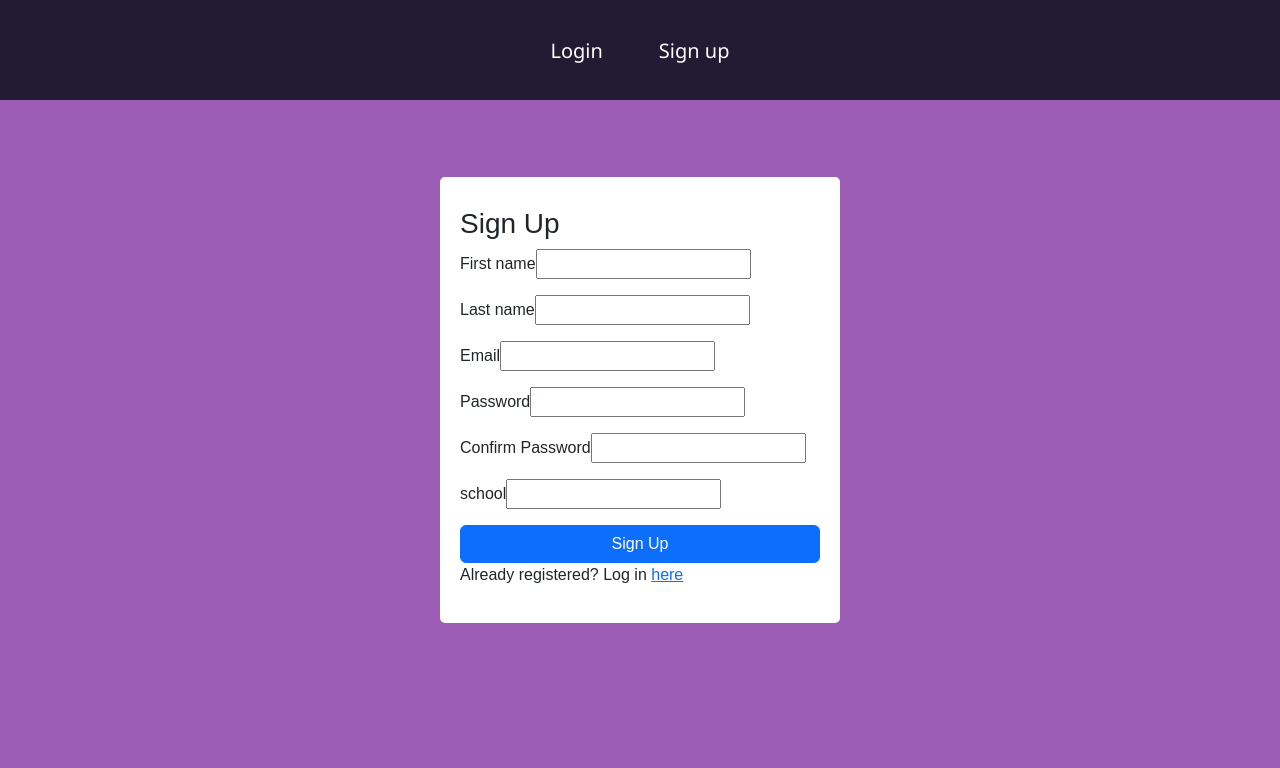
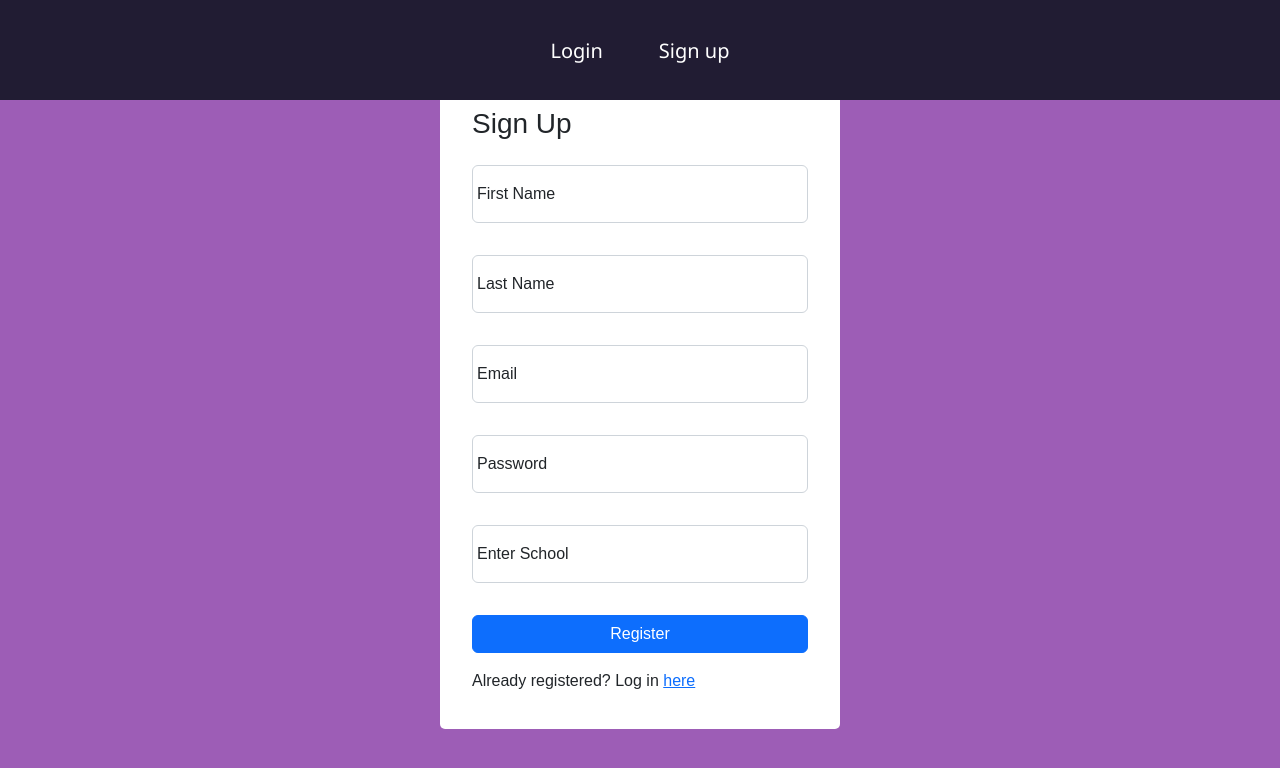
Before and after one commit to Breaking-Binary/WebApp, a React (Create React App) app: page /sign-up in a window 1280 px wide. Shown: the top 768 px of the page. Built offline with nearby package versions, Linux system fonts and the light colour scheme.

Commit message:
Finished styling of Sign-Up Page

```diff
--- a/src/pages/Login.js
+++ b/src/pages/Login.js
@@ -16,12 +16,11 @@ export default function Login() {
         Axios.get("http://localhost:4000/api/users").then((res) => {
             setUsers(res.data);
             console.log(res.data);
-            console.log("REMOVE THE ABOVE LINE OF CODE BEFORE LAUNCH");
         });
     }, []);
 
     // Handles input changes in text fields
-    const handleInputChange = (event) => {
+    const handleChange = (event) => {
         const target = event.target;
         const value =
             target.type === "customCheck1" ? target.checked : target.value;
@@ -36,7 +35,8 @@ export default function Login() {
     };
 
     // Handles submit button press
-    const handleSubmit = () => {
+    const handleSubmit = (event) => {
+        event.preventDefault()
         loginValidation();
     };
 
@@ -100,25 +100,25 @@ export default function Login() {
                                 <input className="form-control"
                                        type="email"
                                        name="email"
-                                       id="login_email"
+                                       id="loginEmail"
                                        placeholder="Enter email"
                                        value={email}
                                        pattern="[a-zA-Z0-9!#$%&amp;'*+\/=?^_`{|}~.-]+@[a-zA-Z0-9-]+(\.[a-zA-Z0-9-]+)+"
-                                       onChange={handleInputChange}
+                                       onChange={handleChange}
                                        required/>
-                                <label className="form-label" htmlFor="login_email">Email</label>
+                                <label className="form-label" htmlFor="loginEmail">Email</label>
                                 <div className="invalid-feedback">Not a valid email.</div>
                             </div>
                             <div className="form-floating mb-3">
                                 <input className="form-control"
                                        type="password"
                                        name="password"
-                                       id="login_password"
+                                       id="loginPassword"
                                        placeholder="Enter password"
                                        value={password}
-                                       onChange={handleInputChange}
+                                       onChange={handleChange}
                                        required/>
-                                <label className="form-label" htmlFor="login_password">Password</label>
+                                <label className="form-label" htmlFor="loginPassword">Password</label>
                                 <div className="invalid-feedback">Please enter a password.</div>
                             </div>
                             <div className="col-12">
@@ -126,9 +126,10 @@ export default function Login() {
                                     <input className="form-check-input"
                                            type="checkbox"
                                            value=""
-                                           id="login_remember_me"
+                                           id="loginRememberMe"
+                                           onChange={handleChange}
                                            formNoValidate="formNoValidate"/>
-                                    <label className="form-check-label" htmlFor="login_remember_me">Remember me</label>
+                                    <label className="form-check-label" htmlFor="loginRememberMe">Remember me</label>
                                 </div>
                             </div>
                             <div className="d-grid">
--- a/src/pages/SignUp.js
+++ b/src/pages/SignUp.js
@@ -8,7 +8,6 @@ export const SignUp = () => {
         lastname: "",
         email: "",
         password: "",
-        confirmPassword: "",
         school: "",
         courses: [],
     });
@@ -21,7 +20,6 @@ export const SignUp = () => {
 
     const handleSubmit = (event) => {
         event.preventDefault();
-        alert(inputs);
         console.log(inputs);
         axios
             .post(`http://localhost:4000/api/users`, {
@@ -36,82 +34,97 @@ export const SignUp = () => {
             });
     };
 
+    function validateFormInputs() {
+        // Fetch all the forms we want to apply custom Bootstrap validation styles to
+        let forms = document.querySelectorAll('.needs-validation')
+
+        // Loop over them and prevent submission
+        Array.prototype.slice.call(forms)
+            .forEach(function (form) {
+                form.addEventListener('submit', function (event) {
+                    if (!form.checkValidity()) {
+                        event.preventDefault()
+                        event.stopPropagation()
+                    }
+                    form.classList.add('was-validated')
+                }, false)
+            })
+    }
+
     return (
         <div className="App">
             <LoginNavBar/>
             <div className="auth-wrapper">
                 <div className="auth-inner">
-                    <form onSubmit={handleSubmit}>
+                    <div className="container-lg mt-3">
+                        <form className="row g-3 needs-validation" onSubmit={handleSubmit} noValidate>
                             <h3>Sign Up</h3>
-                        <div className="mb-3">
-                            <label>
-                                First name
-                                <input
+                            <div className="form-floating mb-3">
+                                <input className="form-control"
                                        type="text"
                                        name="firstname"
-                                    value={inputs.firstname || ""}
+                                       id="signupFirstname"
+                                       placeholder="Enter first name"
+                                       value={inputs.firstname}
                                        onChange={handleChange}
-                                />
-                            </label>
+                                       required/>
+                                <label className="form-label" htmlFor="signupFirstname">First Name</label>
+                                <div className="invalid-feedback">Please enter a first name.</div>
                             </div>
-                        <div className="mb-3">
-                            <label>
-                                Last name
-                                <input
+                            <div className="form-floating mb-3">
+                                <input className="form-control"
                                        type="text"
                                        name="lastname"
-                                    value={inputs.lastname || ""}
+                                       id="signupLastname"
+                                       placeholder="Enter last name"
+                                       value={inputs.lastname}
                                        onChange={handleChange}
-                                />
-                            </label>
+                                       required/>
+                                <label className="form-label" htmlFor="signupLastname">Last Name</label>
+                                <div className="invalid-feedback">Please enter a last name.</div>
                             </div>
-                        <div className="mb-3">
-                            <label>
-                                Email
-                                <input
-                                    type="text"
+                            <div className="form-floating mb-3">
+                                <input className="form-control"
+                                       type="email"
                                        name="email"
-                                    value={inputs.email || ""}
+                                       id="signupEmail"
+                                       placeholder="Enter email"
+                                       value={inputs.email}
+                                       pattern="[a-zA-Z0-9!#$%&amp;'*+\/=?^_`{|}~.-]+@[a-zA-Z0-9-]+(\.[a-zA-Z0-9-]+)+"
                                        onChange={handleChange}
-                                />
-                            </label>
+                                       required/>
+                                <label className="form-label" htmlFor="signupLastname">Email</label>
+                                <div className="invalid-feedback">Not a valid email.</div>
                             </div>
-                        <div className="mb-3">
-                            <label>
-                                Password
-                                <input
-                                    type="text"
+                            <div className="form-floating mb-3">
+                                <input className="form-control"
+                                       type="password"
                                        name="password"
-                                    value={inputs.password || ""}
+                                       id="signupPassword"
+                                       placeholder="Enter password"
+                                       value={inputs.password}
                                        onChange={handleChange}
-                                />
-                            </label>
+                                       required/>
+                                <label className="form-label" htmlFor="signupPassword">Password</label>
+                                <div className="invalid-feedback">Please enter a password.</div>
                             </div>
-                        <div className="mb-3">
-                            <label>
-                                Confirm Password
-                                <input
-                                    type="text"
-                                    name="confirmPassword"
-                                    value={inputs.confirmPassword || ""}
-                                    onChange={handleChange}
-                                />
-                            </label>
-                        </div>
-                        <div className="mb-3">
-                            <label>
-                                school
-                                <input
+                            <div className="form-floating mb-3">
+                                <input className="form-control"
                                        type="text"
                                        name="school"
-                                    value={inputs.school || ""}
+                                       id="signupSchool"
+                                       placeholder="Enter school"
+                                       value={inputs.school}
                                        onChange={handleChange}
-                                />
-                            </label>
+                                       required/>
+                                <label className="form-label" htmlFor="signupConfirmPassword">Enter School</label>
+                                <div className="invalid-feedback">Please enter a school.</div>
                             </div>
                             <div className="d-grid">
-                            <button type="submit" className="btn btn-primary">
-                                Sign Up
+                                <button className="btn btn-primary"
+                                        type="submit"
+                                        onClick={validateFormInputs}>
+                                    Register
                                 </button>
                             </div>
                             <p className="forgot-password text-right">
@@ -121,6 +134,7 @@ export const SignUp = () => {
                     </div>
                 </div>
             </div>
+        </div>
     );
 };
 
```
Lines whose indentation alone changed are shown as unchanged.
